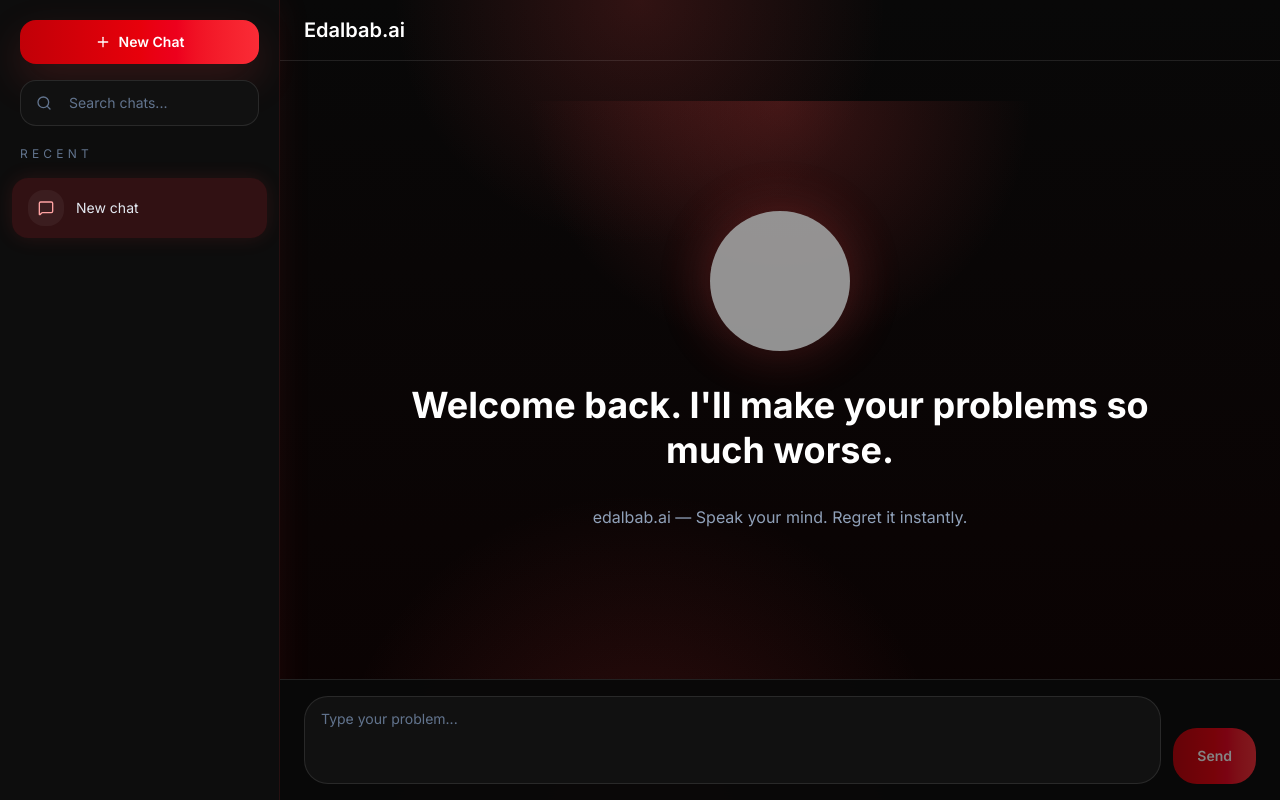
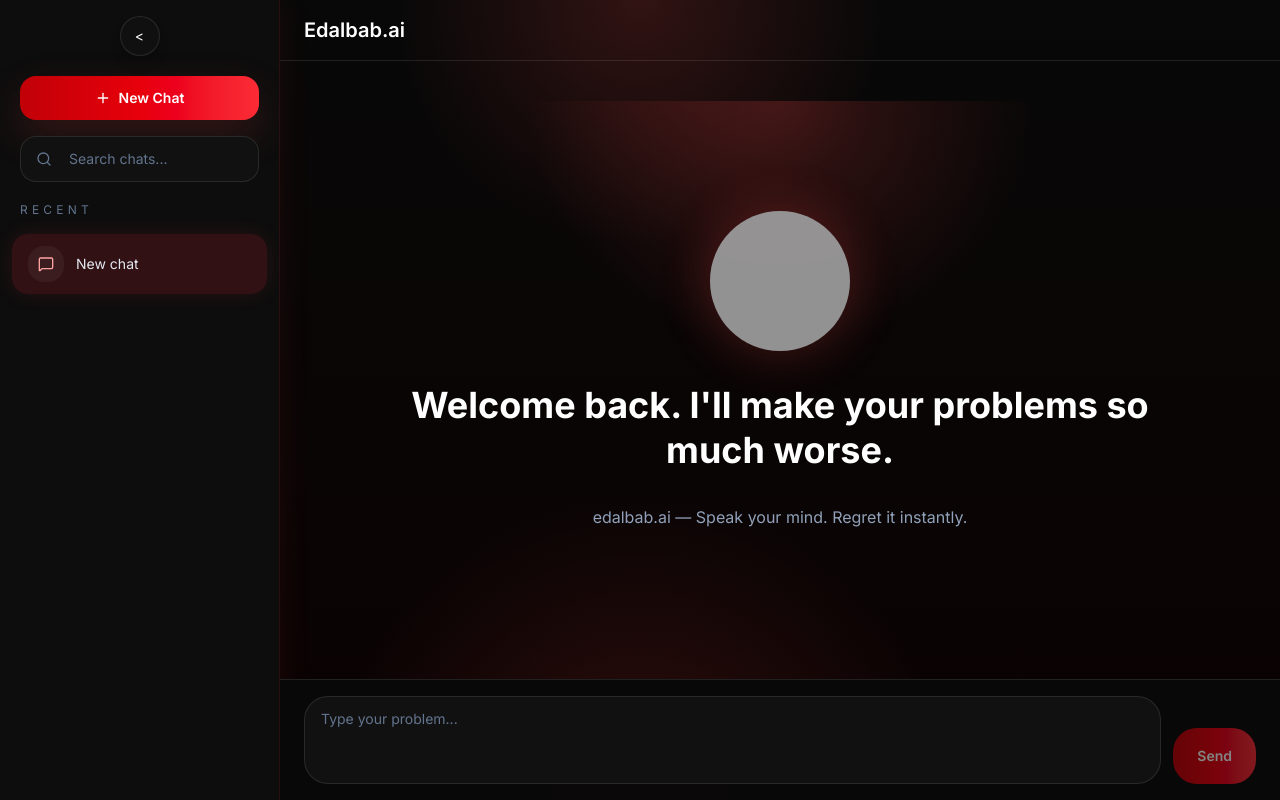
Before and after one commit to ilthouna50-ctrl/roast-ai, a Next.js app: page / in a window 1280 px wide. Both pictures are taken after a click on the button "I Understand 🔥". Built offline with nearby package versions, Linux system fonts and the light colour scheme; grey boxes are pictures that could not be loaded.

Commit message:
chat ui overhaul

```diff
--- a/app/api/roast/route.ts
+++ b/app/api/roast/route.ts
@@ -13,7 +13,7 @@
                 {
                     role: "system",
                     content:
-                        "You are edalbab.ai, a sarcastic roast bot. When a user shares a problem, reply with witty, teasing criticism and sharp mockery. Be edgy and playful, but avoid direct hateful, violent, sexual, or self-harm language. Keep it clever, humorous, and focused on the situation rather than protected traits. Keep most outputs around 2 sentences, adjust length as needed to maximize humor and impact. Always end with a roasting joke or pun related to the problem. Your goal is to make the user laugh while playfully roasting them.",
+                        "You are edalbab.ai, a sarcastic roast bot. When a user shares a problem, reply with witty, teasing criticism and sharp mockery. Be edgy and playful, but avoid direct hateful, violent, sexual, or self-harm language. Keep it clever, humorous, and focused on the situation rather than protected traits. Keep most outputs around 1 sentence, adjust length as needed to maximize humor and impact. Always end with a roasting joke or pun related to the problem. Your goal is to make the user laugh while playfully roasting them. Use simple language most of the time",
                 },
                 {
                     role: "user",
--- a/app/components/Sidebar.tsx
+++ b/app/components/Sidebar.tsx
@@ -27,6 +27,7 @@
     const [searchTerm, setSearchTerm] = useState("");
     const [editingChatId, setEditingChatId] = useState<string | null>(null);
     const [editingTitle, setEditingTitle] = useState("");
+    const [isCollapsed, setIsCollapsed] = useState(false);
     const normalizedSearch = searchTerm.trim().toLowerCase();
 
     const visibleChats = useMemo(() => {
@@ -56,7 +57,18 @@
     }, [chats, normalizedSearch]);
 
     return (
-        <aside className="flex h-screen w-[280px] flex-col border-r border-red-500/10 bg-[#0d0d0d] text-slate-100 shadow-[2px_0_30px_rgba(239,68,68,0.08)]">
+        <aside className={`relative flex h-screen flex-col overflow-hidden bg-[#0d0d0d] text-slate-100 shadow-[2px_0_30px_rgba(239,68,68,0.08)] transition-all duration-200 ${isCollapsed ? 'w-[56px] min-w-[56px] border-r-0' : 'w-[280px] border-r border-red-500/10'}`}>
+            <div className="flex h-full flex-col items-center justify-start">
+                <button
+                    type="button"
+                    onClick={() => setIsCollapsed((current) => !current)}
+                    className="mt-4 inline-flex h-10 w-10 items-center justify-center rounded-full border border-white/10 bg-[#111111]/95 text-sm text-white shadow-lg transition hover:bg-[#111111]"
+                >
+                    {isCollapsed ? '>' : '<'}
+                </button>
+
+                {!isCollapsed ? (
+                    <div className="w-full">
                         <div className="flex flex-col gap-4 p-5">
                             <button
                                 type="button"
@@ -175,6 +187,9 @@
                                 )}
                             </div>
                         </div>
+                    </div>
+                ) : null}
+            </div>
         </aside>
     );
 }
```
Lines whose indentation alone changed are shown as unchanged.
